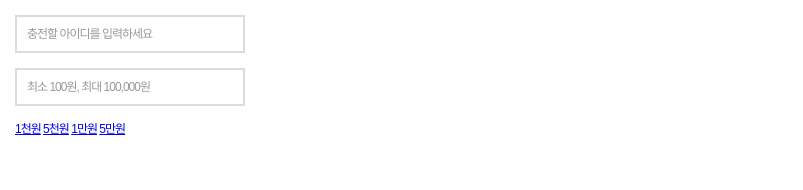
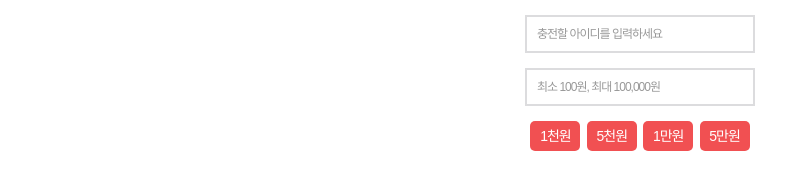
Before and after one commit to webdi21/commaconvert, a plain HTML site: page commaconvert.html in a window 1280 px wide. Shown: the whole page, without its empty margins (0-803 px from the left). Drawn offline with Linux system fonts and the light colour scheme.

Commit message:
20170216 버튼 관련 CSS수정
버튼 관련 CSS수정 및 전체적으로 중앙정렬 수정

```diff
--- a/css/commaconvert.css
+++ b/css/commaconvert.css
@@ -10,9 +10,12 @@ html, body { margin:0; padding:0; font-family:'HelveticaNeue-Light','AppleSDGoth
 
 body { padding:15px; }
 
-.fbox { position:relative; margin:0 0 15px 0; padding:0 10px; width:206px; height:34px;  border:2px solid #dcdcde; display:block; }
+.fbox { position:relative; margin:0 auto 15px auto; padding:0 10px; width:206px; height:34px;  border:2px solid #dcdcde; display:block; }
 .fbox input.fbox-input { position:relative; padding:0; width:100%; font-size:14px; color:#000000; font-weight:bold; line-height:34px; border-width:0; outline-width:0; background-color:transparent; z-index:1; }
 .fbox .fbox-place { position:absolute; left:0px; top:0px; width:100%; line-height:34px; display:block; }
 .fbox .fbox-place em { position:relative; padding:0 10px; font-size:12px; color:#999999; font-style:normal; line-height:34px; display:block; }
 
+.charge-sum { text-align:center; }
+.charge-sum a { margin:0 2px; width:50px; font-size:14px; color:#ffffff; line-height:30px; text-decoration:none; background:#f15052; -webkit-border-radius:5px; border-radius:5px; display:inline-block; }
+
 /* .fbox-comma input.fbox-input { ime-mode: disabled; } */
```
